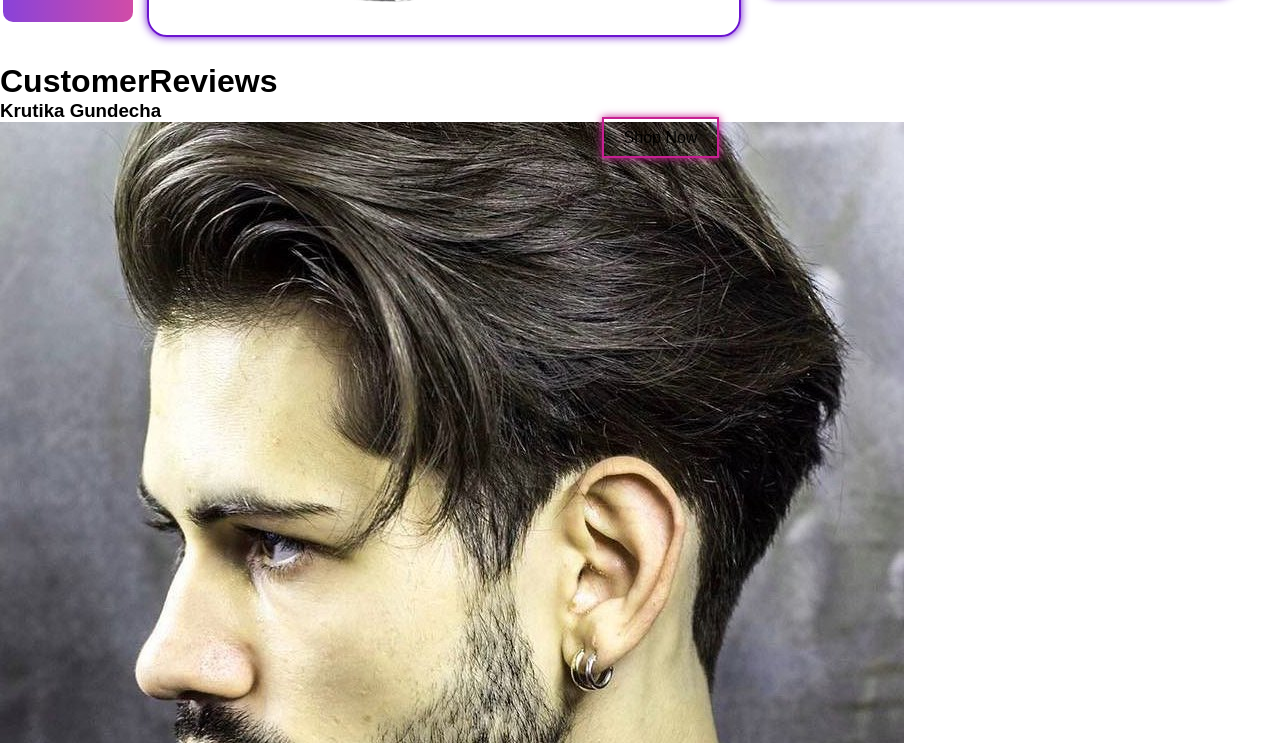
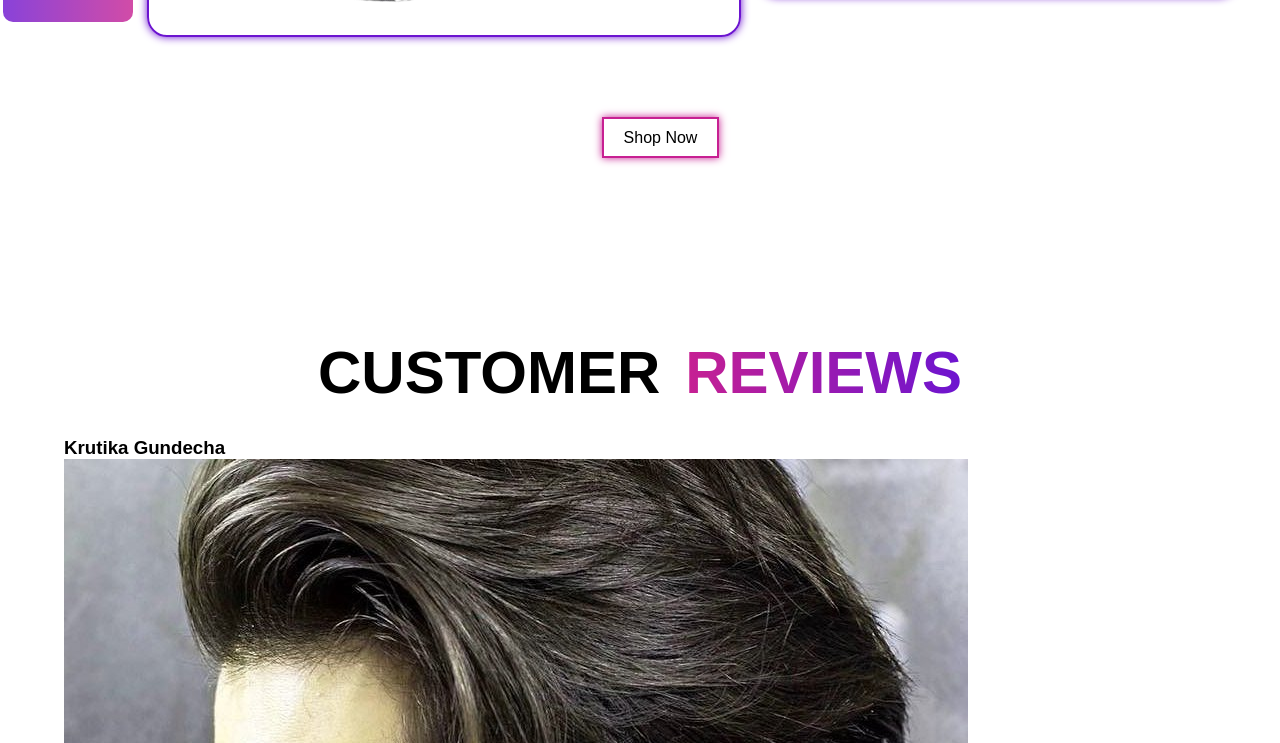
Before and after one commit to itskrutz/shoes_website, a plain HTML site: page index.html in a window 1280 px wide. Shown: the part 2657-3400 px from the top of the page. Drawn offline with Linux system fonts and the light colour scheme; a web font is replaced by a local one.

Commit message:
Review
Started to edit the review section. Will take some break after this. TYSM.

```diff
--- a/style.css
+++ b/style.css
@@ -360,3 +360,38 @@ section .main .button:hover i{
     box-shadow: 0 0 8px #c72092;
     color:black;
 }
+
+/*Reviews Section*/
+
+.reviews{
+    width:100%;
+    padding:25px 0;
+    margin-top: 250px;
+}
+
+.reviews h1{
+    font-size: 60px;
+    text-align: center;
+    text-transform: uppercase;
+    margin-bottom: 30px;
+}
+.reviews h1 span{
+    margin-left: 25px;
+    background: linear-gradient(to right, #c72092, #6c14d0);
+    -webkit-background-clip: text;
+    -webkit-text-fill-color: transparent;
+}
+
+.reviews .review_box{
+    width:90%;
+    margin:0 auto;
+    display: grid;
+    grid-template-columns: 1fr 1fr 1fr;
+    gap:25px;
+}
+
+.reviews .review_box .review_card{
+    width:400px;
+
+
+}
```
